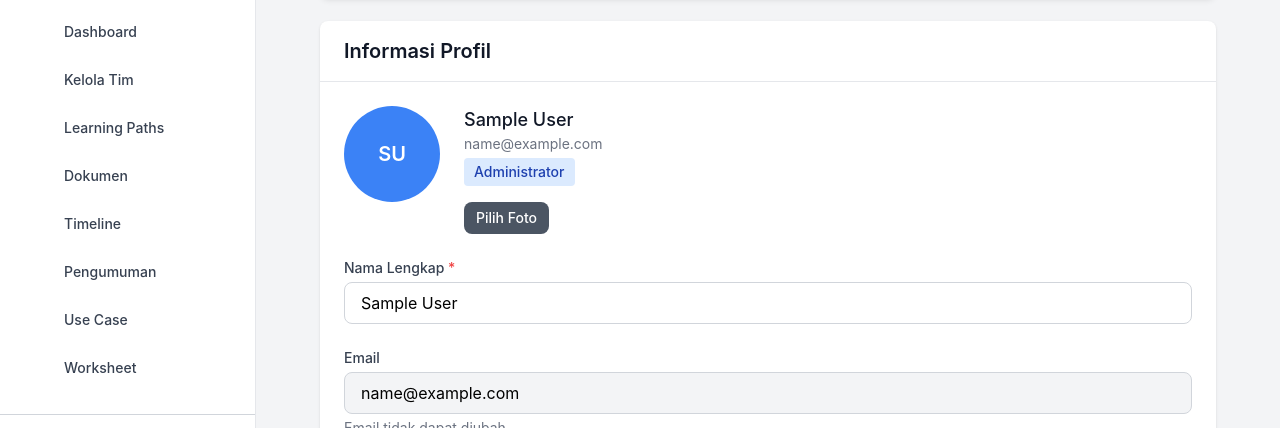
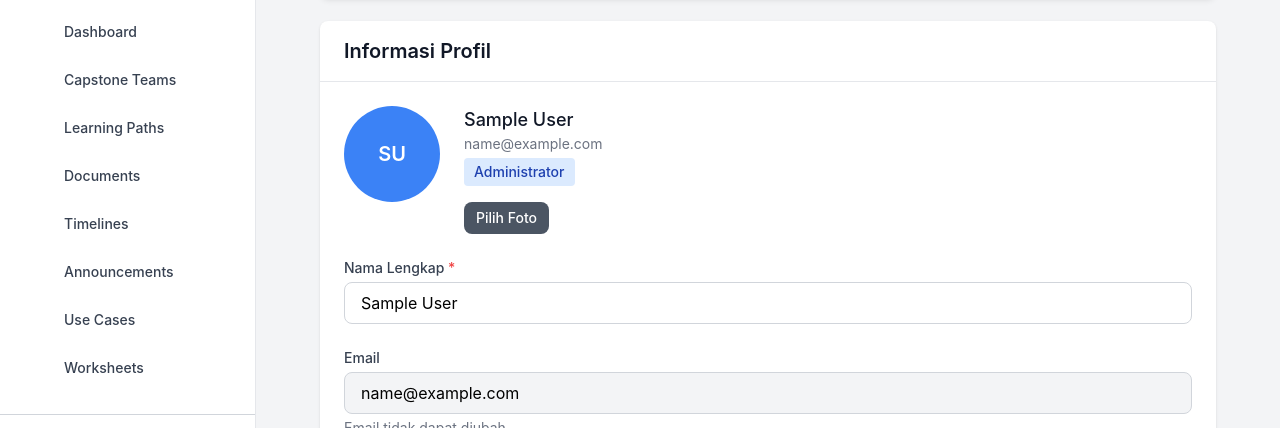
Before and after one commit to ustadzCoding-dev/a25-cs246-capstone, a Vue app in the folder frontend/: page /profile in a window 1280 px wide. Shown: the part 139-567 px from the top of the page. Built offline with nearby package versions, Linux system fonts and the light colour scheme; no server answers; sample sign-in values are in the browser's storage.

Commit message:
feat(sidebar):memperbaiki sidebar halaman admin

```diff
--- a/frontend/src/composables/useAdminMenu.js
+++ b/frontend/src/composables/useAdminMenu.js
@@ -3,13 +3,13 @@ import { computed } from 'vue'
 export const useAdminMenu = () => {
   const adminMenuItems = computed(() => [
     { name: 'Dashboard', icon: 'dashboard', path: '/admin/dashboard', roles: ['admin'] },
-    { name: 'Kelola Tim', icon: 'team', path: '/admin/teams', roles: ['admin'] },
+    { name: 'Capstone Teams', icon: 'team', path: '/admin/teams', roles: ['admin'] },
     { name: 'Learning Paths', icon: 'settings', path: '/admin/learning-paths', roles: ['admin'] },
-    { name: 'Dokumen', icon: 'document', path: '/admin/documents', roles: ['admin'] },
-    { name: 'Timeline', icon: 'timeline', path: '/admin/timeline', roles: ['admin'] },
-    { name: 'Pengumuman', icon: 'announcement', path: '/admin/announcements', roles: ['admin'] },
-    { name: 'Use Case', icon: 'settings', path: '/admin/usecase', roles: ['admin'] },
-    { name: 'Worksheet', icon: 'document', path: '/admin/worksheet', roles: ['admin'] },
+    { name: 'Documents', icon: 'document', path: '/admin/documents', roles: ['admin'] },
+    { name: 'Timelines', icon: 'timeline', path: '/admin/timeline', roles: ['admin'] },
+    { name: 'Announcements', icon: 'announcement', path: '/admin/announcements', roles: ['admin'] },
+    { name: 'Use Cases', icon: 'settings', path: '/admin/usecase', roles: ['admin'] },
+    { name: 'Worksheets', icon: 'document', path: '/admin/worksheet', roles: ['admin'] },
   ])
 
   return {
```
